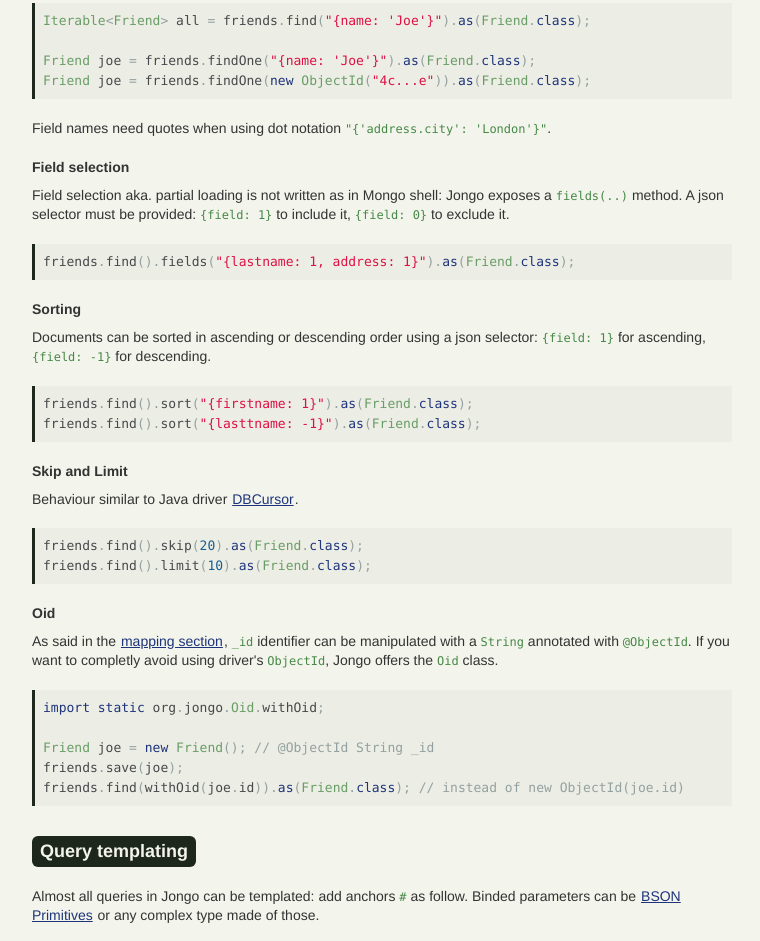
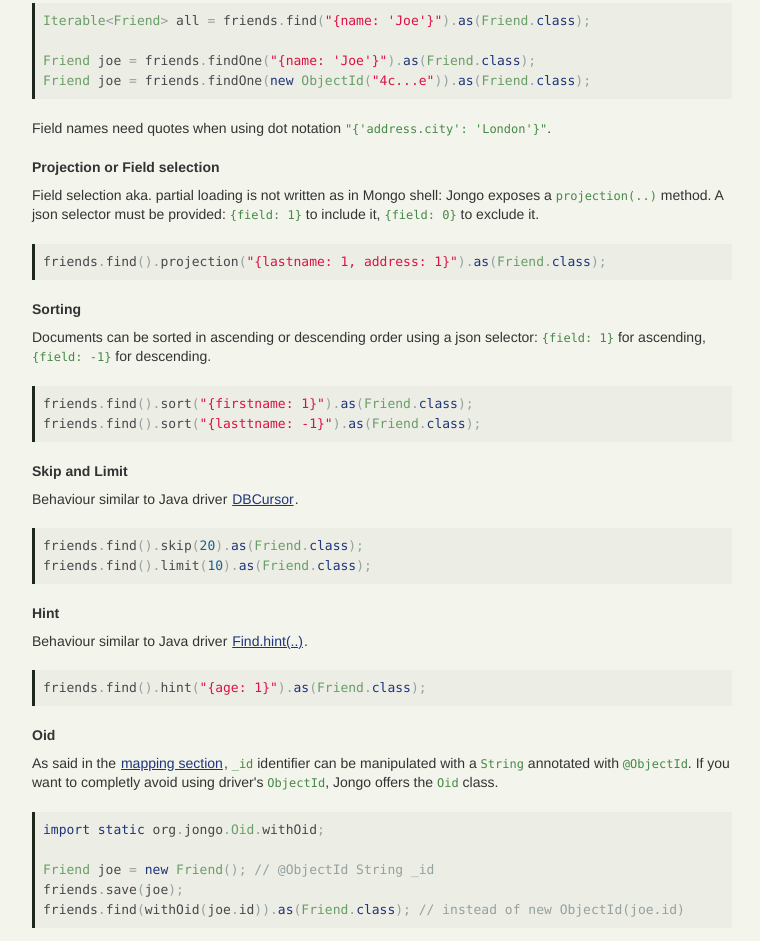
Before and after one commit to bguerout/jongo, a plain HTML site: page index.html in a window 1280 px wide. Shown: the part 3416-4357 px from the top of the page, without its empty margins (238-998 px from the left). Drawn offline with Linux system fonts and the light colour scheme.

Commit message:
doc hint sample and projection update

```diff
--- a/index.html
+++ b/index.html
@@ -325,13 +325,13 @@ Friend joe = friends.findOne(new ObjectId("4c...e")).as(Friend.class);</pre>
                           Field names need quotes when using dot notation <code>"{'address.city': 'London'}"</code>.
                         </p>
 
-                        <h3>Field selection</h3>
+                        <h3>Projection or Field selection</h3>
                         <p>
                           Field selection aka. partial loading is not written as in Mongo shell:
-                          Jongo exposes a <code>fields(..)</code> method. A json selector must be provided: <code>{field:
+                          Jongo exposes a <code>projection(..)</code> method. A json selector must be provided: <code>{field:
                           1}</code> to include it, <code>{field: 0}</code> to exclude it.
                         </p>
-                        <pre class="prettyprint">friends.find().fields("{lastname: 1, address: 1}").as(Friend.class);</pre>
+                        <pre class="prettyprint">friends.find().projection("{lastname: 1, address: 1}").as(Friend.class);</pre>
 
                         <h3>Sorting</h3>
                         <p>Documents can be sorted in ascending or descending order using a json selector: <code>{field: 1}</code>
@@ -342,10 +342,14 @@ friends.find().sort("{firstname: 1}").as(Friend.class);
 friends.find().sort("{lasttname: -1}").as(Friend.class);</pre>
 
                           <h3>Skip and Limit</h3>
-                          <p>Behaviour similar to Java driver <a href="http://api.mongodb.org/java/current/com/mongodb/DBCursor.html">DBCursor</a>.</p>
+                          <p>Behaviour similar to Java driver <a href="http://api.mongodb.org/java/current/com/mongodb/DBCursor.html" target="_blank">DBCursor</a>.</p>
                           <pre class="prettyprint">
 friends.find().skip(20).as(Friend.class);
 friends.find().limit(10).as(Friend.class);</pre>
+
+                          <h3>Hint</h3>
+                          <p>Behaviour similar to Java driver <a href="http://docs.mongodb.org/manual/reference/operator/hint/" target="_blank">Find.hint(..)</a>.</p>
+                          <pre class="prettyprint">friends.find().hint("{age: 1}").as(Friend.class);</pre>
 
                         <h3>Oid</h3>
                         <p>
```
